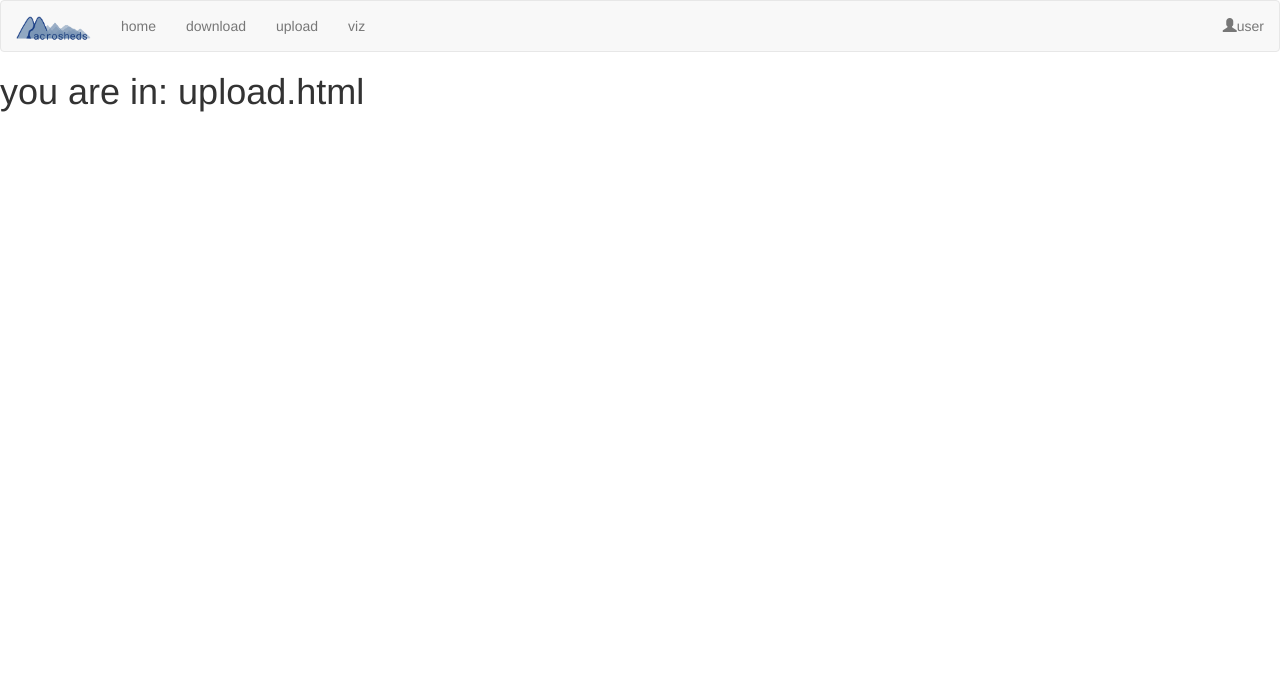
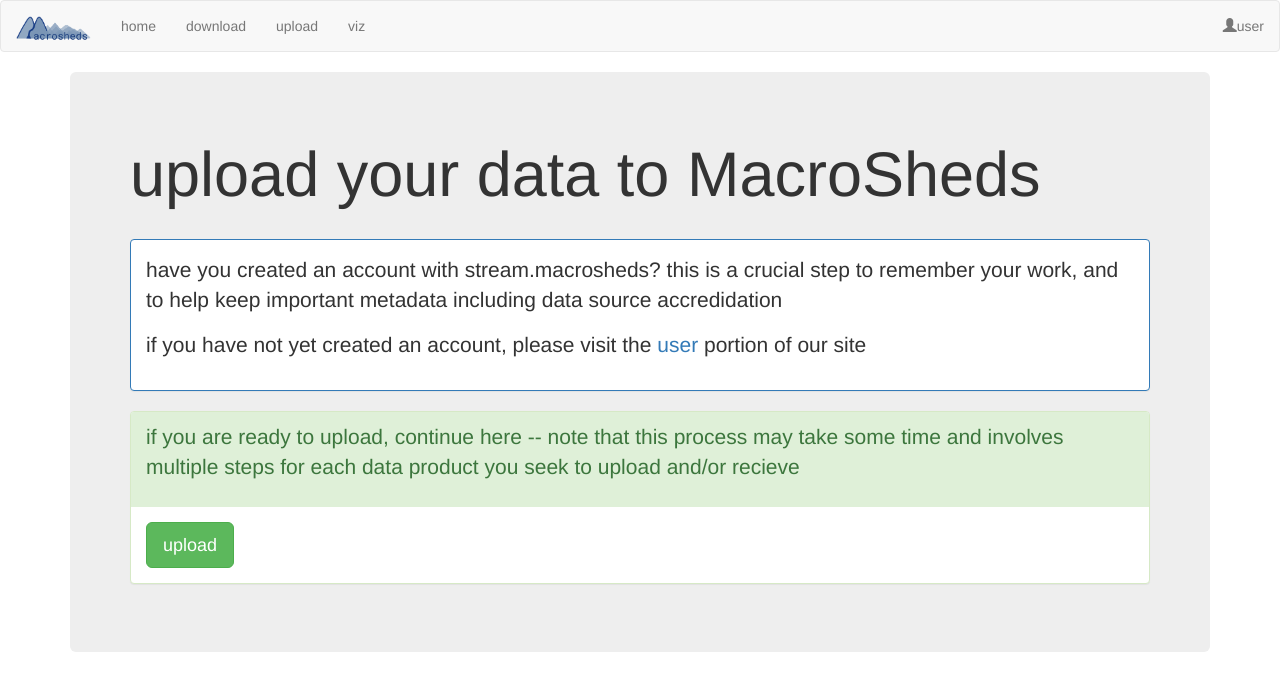
Before and after one commit to vlahm/upload_system, a Django app: page /upload/ in a window 1280 px wide. Shown: the top 691 px of the page. Run offline with Django 4.2, Linux system fonts and the light colour scheme; some libraries are stand-ins or nearby versions.

Commit message:
individual html for all apps given meaningful starting info

```diff
--- a/templates/base.html
+++ b/templates/base.html
@@ -34,6 +34,10 @@
   </nav>
   <!--/ stream.macrosheds navigation bar -->
 
-{% block content %}{% endblock %}
+  <div class = "container">
+      <div class = "jumbotron">
+      {% block content %}{% endblock %}
+      </div>
+  </div>
 </body>
 </html>
--- a/upload/templates/upload.html
+++ b/upload/templates/upload.html
@@ -1,4 +1,26 @@
 {% extends "base.html" %}
 {% block content %}
-     <h1> you are in: upload.html </h1>
+<h1> upload your data to MacroSheds </h1>
+<br>
+<div class="panel-group">
+  <div class="panel panel-primary">
+    <!-- <div class="panel-heading"></div> -->
+    <div class="panel-body">
+       <p>have you created an account with stream.macrosheds? this is a crucial step to remember your work, and to help keep important metadata including data source accredidation</p>
+       <p> if you have not yet created an account, please visit the <a href="{% url 'user' %}">user</a> portion of our site<p>
+    </div>
+  </div>
+</div>
+
+<div class="panel-group">
+  <div class="panel panel-success">
+    <div class="panel-heading">
+      <p> if you are ready to upload, continue here -- note that this process may take some time and involves multiple steps for each data product you seek to upload and/or recieve </p>
+    </div>
+
+    <div class="panel-body">
+      <button type="button" class="btn btn-success btn-lg">upload</button>
+    </div>
+  </div>
+</div>
 {% endblock %}
--- a/upload/views.py
+++ b/upload/views.py
@@ -1,11 +1,6 @@
 from django.shortcuts import render
 from django.http import HttpResponse
 
-
-# def upload(request):
-#     return HttpResponse("Hello, world. You're at MacroSheds: upload.")
-
-# Create your views here.
 def upload(request):
     """View function for home page of site."""
     context = {
```
Also changed, not shown: download/templates/download.html (+10 -1 lines), landing/templates/landing.html (+10 -1 lines), viz/templates/viz.html (+10 -1 lines).
